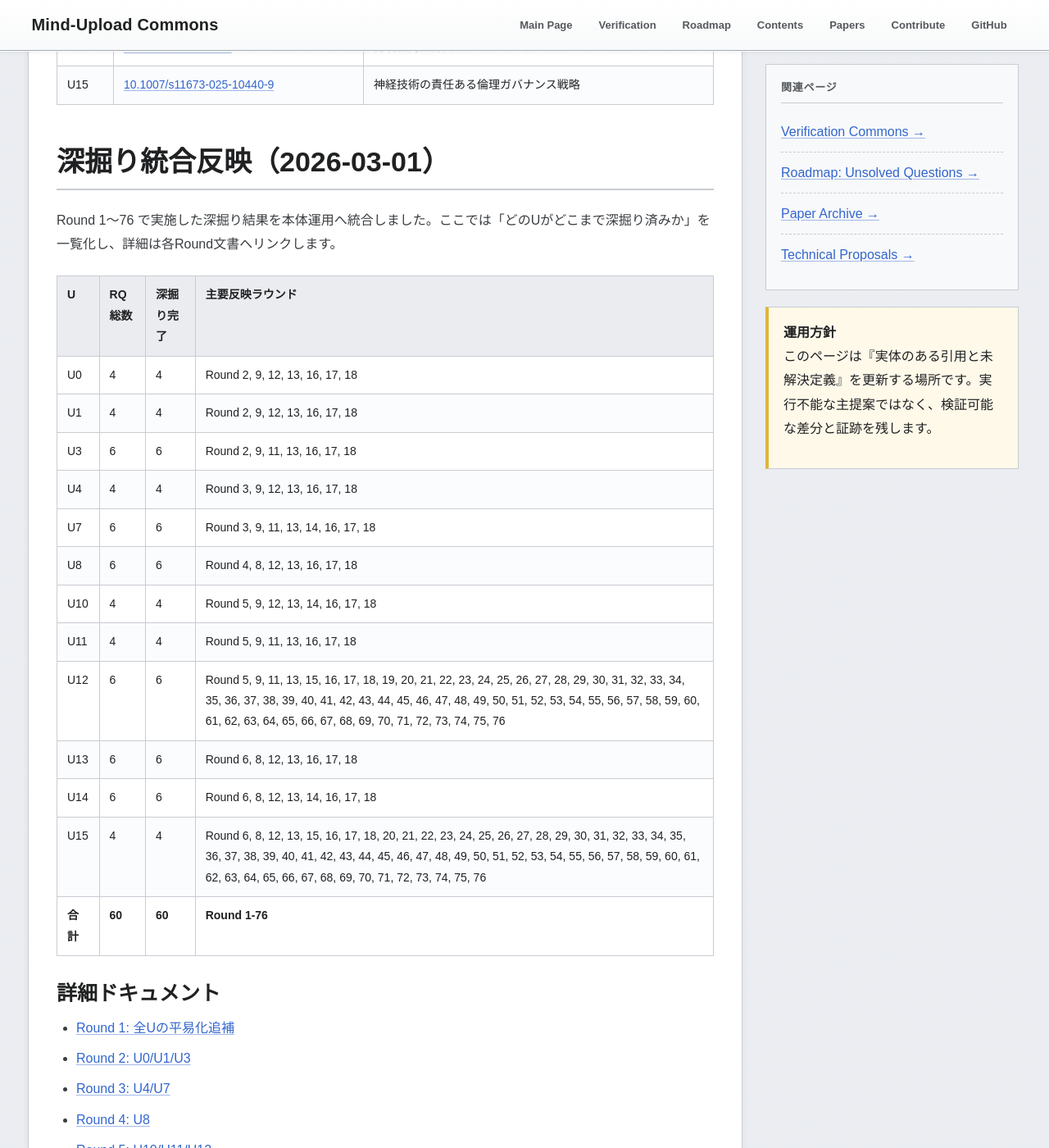
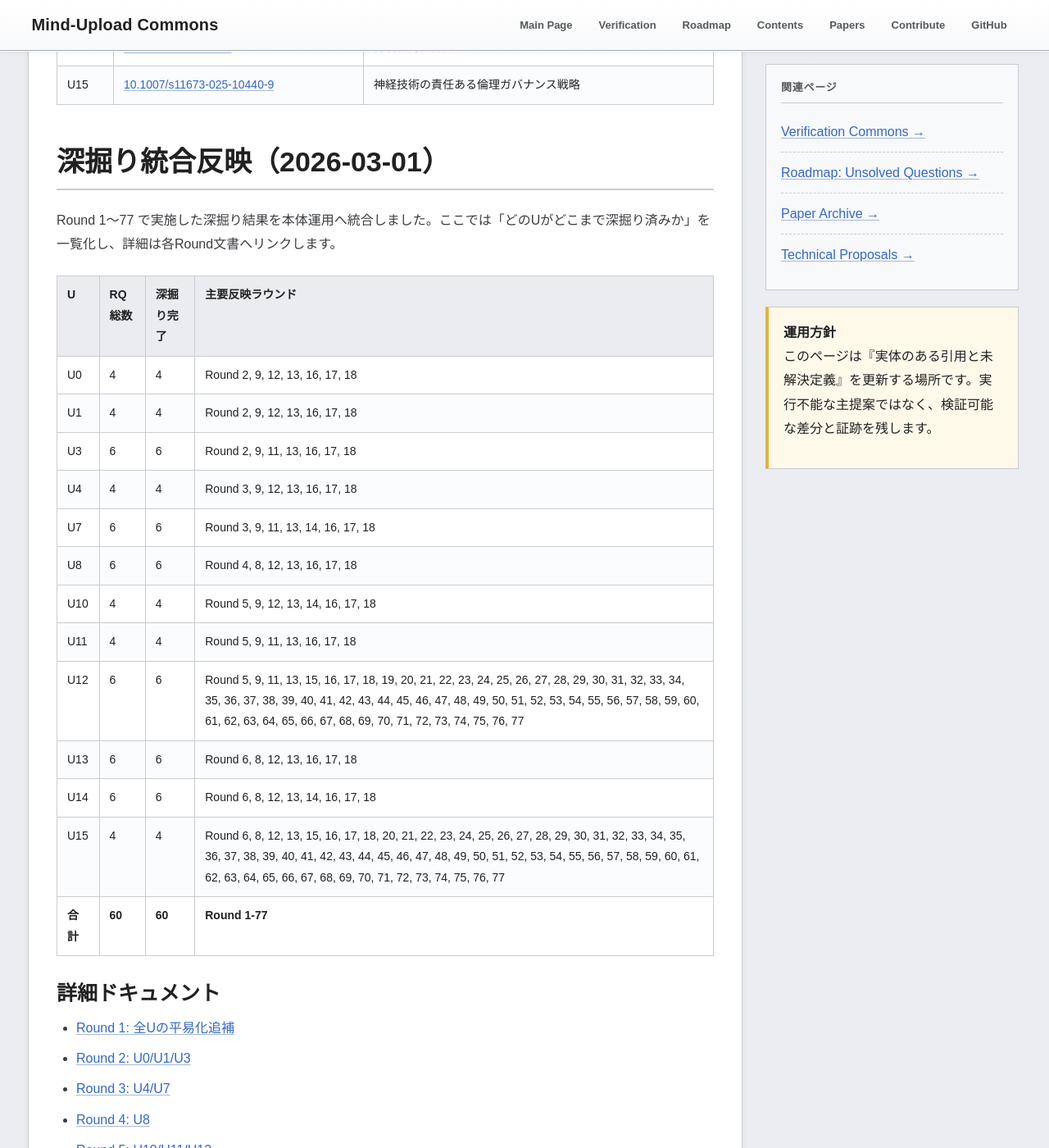
Before and after one commit to yasufumi-nakata/eegflow, a Jekyll site: the page built from research_harvest_50.md, in a window 1280 px wide and 1400 px high, scrolled down 6243 px. Shown: the whole window at 82% size. Built offline with Jekyll 4.4.1, drawn with Linux system fonts in a browser that asks for light colours; some of the changed text lies outside the part shown.

Commit message:
Add Round 77 watch restart ledger and reconnect resume gate

```diff
--- a/research_harvest_50.md
+++ b/research_harvest_50.md
@@ -156,7 +156,7 @@
 <section class="section" id="deepening-integration-20260301">
 <h2 class="section-title">深掘り統合反映（2026-03-01）</h2>
 <p>
-Round 1〜76 で実施した深掘り結果を本体運用へ統合しました。ここでは「どのUがどこまで深掘り済みか」を一覧化し、詳細は各Round文書へリンクします。
+Round 1〜77 で実施した深掘り結果を本体運用へ統合しました。ここでは「どのUがどこまで深掘り済みか」を一覧化し、詳細は各Round文書へリンクします。
 </p>
 <table class="data-table">
 <thead><tr><th>U</th><th>RQ総数</th><th>深掘り完了</th><th>主要反映ラウンド</th></tr></thead><tbody>
@@ -168,11 +168,11 @@
 <tr><td>U8</td><td>6</td><td>6</td><td>Round 4, 8, 12, 13, 16, 17, 18</td></tr>
 <tr><td>U10</td><td>4</td><td>4</td><td>Round 5, 9, 12, 13, 14, 16, 17, 18</td></tr>
 <tr><td>U11</td><td>4</td><td>4</td><td>Round 5, 9, 11, 13, 16, 17, 18</td></tr>
-<tr><td>U12</td><td>6</td><td>6</td><td>Round 5, 9, 11, 13, 15, 16, 17, 18, 19, 20, 21, 22, 23, 24, 25, 26, 27, 28, 29, 30, 31, 32, 33, 34, 35, 36, 37, 38, 39, 40, 41, 42, 43, 44, 45, 46, 47, 48, 49, 50, 51, 52, 53, 54, 55, 56, 57, 58, 59, 60, 61, 62, 63, 64, 65, 66, 67, 68, 69, 70, 71, 72, 73, 74, 75, 76</td></tr>
+<tr><td>U12</td><td>6</td><td>6</td><td>Round 5, 9, 11, 13, 15, 16, 17, 18, 19, 20, 21, 22, 23, 24, 25, 26, 27, 28, 29, 30, 31, 32, 33, 34, 35, 36, 37, 38, 39, 40, 41, 42, 43, 44, 45, 46, 47, 48, 49, 50, 51, 52, 53, 54, 55, 56, 57, 58, 59, 60, 61, 62, 63, 64, 65, 66, 67, 68, 69, 70, 71, 72, 73, 74, 75, 76, 77</td></tr>
 <tr><td>U13</td><td>6</td><td>6</td><td>Round 6, 8, 12, 13, 16, 17, 18</td></tr>
 <tr><td>U14</td><td>6</td><td>6</td><td>Round 6, 8, 12, 13, 14, 16, 17, 18</td></tr>
-<tr><td>U15</td><td>4</td><td>4</td><td>Round 6, 8, 12, 13, 15, 16, 17, 18, 20, 21, 22, 23, 24, 25, 26, 27, 28, 29, 30, 31, 32, 33, 34, 35, 36, 37, 38, 39, 40, 41, 42, 43, 44, 45, 46, 47, 48, 49, 50, 51, 52, 53, 54, 55, 56, 57, 58, 59, 60, 61, 62, 63, 64, 65, 66, 67, 68, 69, 70, 71, 72, 73, 74, 75, 76</td></tr>
-<tr><td><strong>合計</strong></td><td><strong>60</strong></td><td><strong>60</strong></td><td><strong>Round 1-76</strong></td></tr>
+<tr><td>U15</td><td>4</td><td>4</td><td>Round 6, 8, 12, 13, 15, 16, 17, 18, 20, 21, 22, 23, 24, 25, 26, 27, 28, 29, 30, 31, 32, 33, 34, 35, 36, 37, 38, 39, 40, 41, 42, 43, 44, 45, 46, 47, 48, 49, 50, 51, 52, 53, 54, 55, 56, 57, 58, 59, 60, 61, 62, 63, 64, 65, 66, 67, 68, 69, 70, 71, 72, 73, 74, 75, 76, 77</td></tr>
+<tr><td><strong>合計</strong></td><td><strong>60</strong></td><td><strong>60</strong></td><td><strong>Round 1-77</strong></td></tr>
 </tbody></table>
 
 <h3>詳細ドキュメント</h3>
@@ -253,6 +253,7 @@
 <li><a href="research_deepening_round74_2026-03-01.html">Round 74: 再接続実行チェックと再入候補再同期ゲート固定</a></li>
 <li><a href="research_deepening_round75_2026-03-01.html">Round 75: 再同期実行台帳と再同期監視ゲート固定</a></li>
 <li><a href="research_deepening_round76_2026-03-01.html">Round 76: 再同期更新台帳と再入監視再起動ゲート固定</a></li>
+<li><a href="research_deepening_round77_2026-03-01.html">Round 77: 監視再起動台帳と再接続再開ゲート固定</a></li>
 </ul>
 
 <h3>整合性監査（証跡）</h3>
@@ -708,6 +709,12 @@
 Round 76 の再同期更新台帳と再入監視再起動ゲート固定は
 <a href="automation/rq_regulation_reentry_resync_update_ledger_round76_2026-03-01.csv" target="_blank">rq_regulation_reentry_resync_update_ledger_round76_2026-03-01.csv</a>（問い別再同期更新台帳）と
 <a href="automation/rq_regulation_reentry_watch_restart_gate_round76_2026-03-01.csv" target="_blank">rq_regulation_reentry_watch_restart_gate_round76_2026-03-01.csv</a>（問い別再入監視再起動ゲート）
+に記録しています。
+</p>
+<p class="small">
+Round 77 の監視再起動台帳と再接続再開ゲート固定は
+<a href="automation/rq_regulation_reentry_watch_restart_ledger_round77_2026-03-01.csv" target="_blank">rq_regulation_reentry_watch_restart_ledger_round77_2026-03-01.csv</a>（問い別監視再起動台帳）と
+<a href="automation/rq_regulation_reentry_reconnect_resume_gate_round77_2026-03-01.csv" target="_blank">rq_regulation_reentry_reconnect_resume_gate_round77_2026-03-01.csv</a>（問い別再接続再開ゲート）
 に記録しています。
 </p>
 </section>
```
Also changed, not shown: automation/rq_regulation_reentry_reconnect_resume_gate_round77_2026-03-01.csv (added, +11 -0 lines), automation/rq_regulation_reentry_watch_restart_ledger_round77_2026-03-01.csv (added, +11 -0 lines), research_deepening_continue_guide_2026-03-01.md (+6 -2 lines), research_deepening_round77_2026-03-01.md (added, +64 -0 lines).
